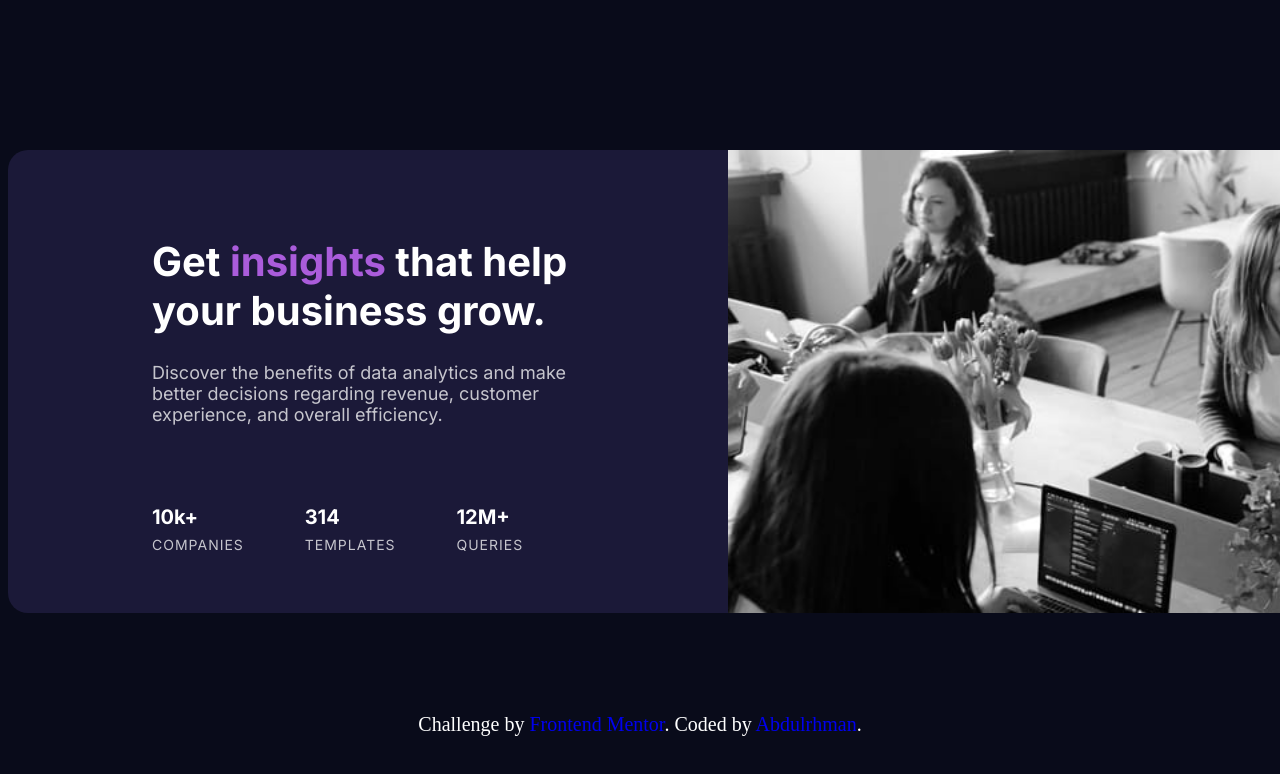
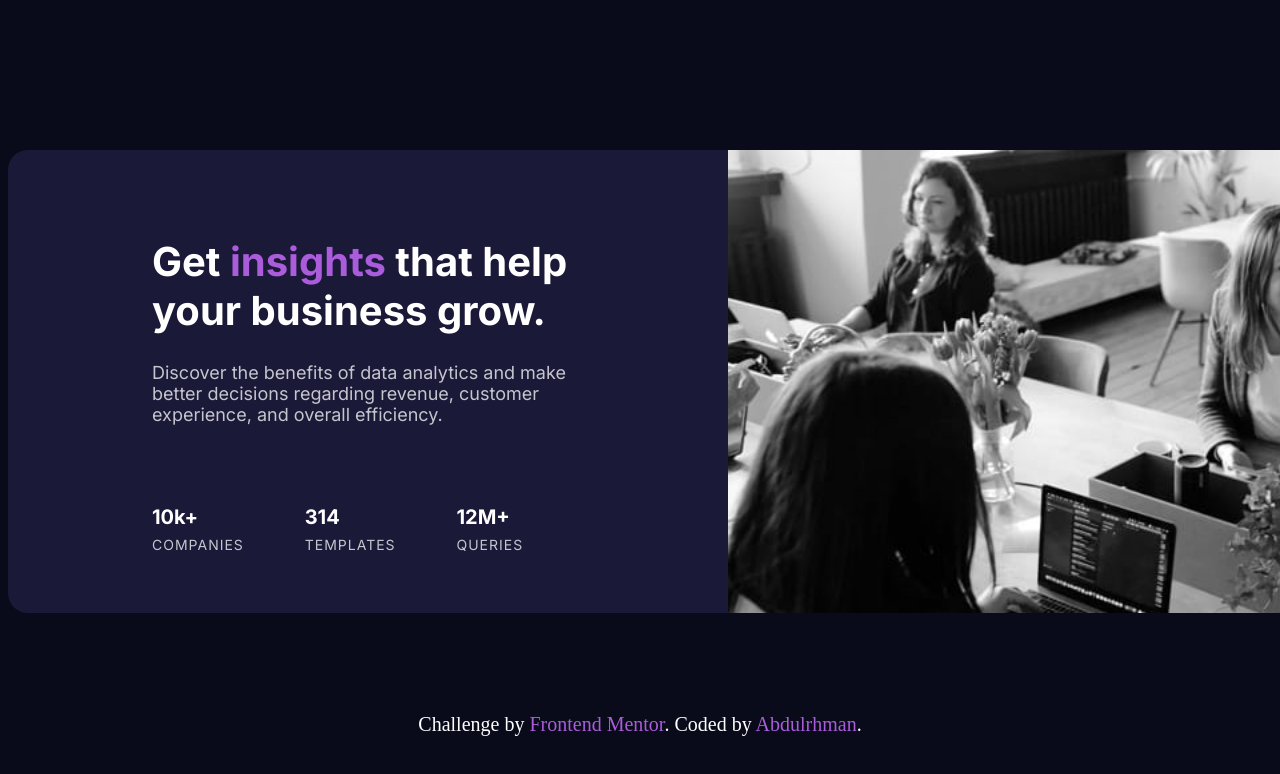
Before and after one commit to Abdulrhman19/Stats-preview-card, a plain HTML site: page index.html in a window 1280 px wide. Shown: the top 774 px of the page. Drawn offline with Linux system fonts and the light colour scheme.

Commit message:
Desktop version completed

```diff
--- a/css/main.css
+++ b/css/main.css
@@ -96,5 +96,5 @@ body{
 }
 .attribution a {
     text-decoration: none;
-
+    color: var(--soft-violet);
 }
--- a/index.html
+++ b/index.html
@@ -47,7 +47,7 @@
       Challenge by
       <a href="https://www.frontendmentor.io?ref=challenge" target="_blank"
         >Frontend Mentor</a
-      >. Coded by <a href="#">Abdulrhman</a>.
+      >. Coded by <a href="https://github.com/Abdulrhman19">Abdulrhman</a>.
     </div>
   </body>
 </html>
```
